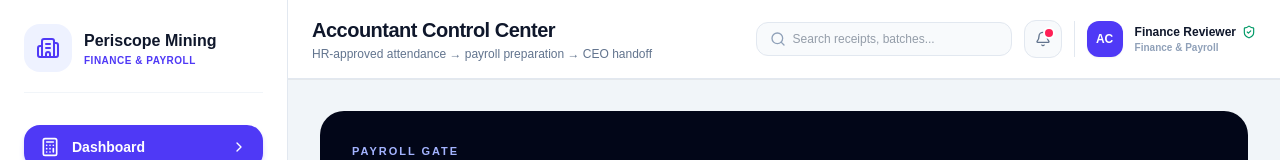
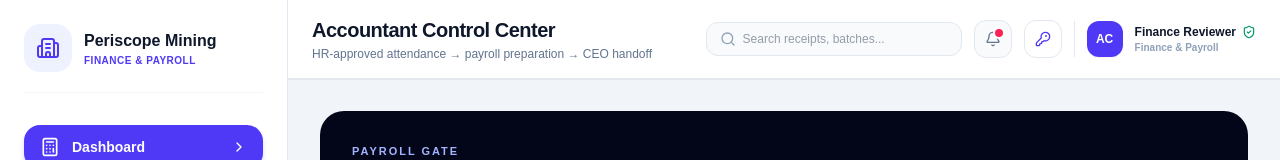
Before and after one commit to Kartellxrd/Automated-banking-system-, a Next.js app in the folder payroll-system/: page /dashboard/accountant in a window 1280 px wide. Shown: the top 160 px of the page. Built offline with nearby package versions, Linux system fonts and the light colour scheme; no server answers.

Commit message:
Add self-service password change to Accountant navbar

```diff
--- a/payroll-system/src/components/accountant/AccNavbar.js
+++ b/payroll-system/src/components/accountant/AccNavbar.js
@@ -1,20 +1,18 @@
 'use client';
 
-import { Bell, Search, ShieldCheck, UserCheck } from 'lucide-react';
+import { Bell, Search, ShieldCheck } from 'lucide-react';
+import ChangePasswordButton from '@/components/shared/ChangePasswordButton';
 
 export default function AccNavbar({ title = "Accountant Financial Portal", subtitle = "Payroll Variance, Expense Audits & Batch Staging" }) {
   return (
     <header className="bg-white border-b border-slate-200 px-6 py-4 sticky top-0 z-30 shadow-2xs">
       <div className="flex flex-col sm:flex-row sm:items-center justify-between gap-4">
-        {/* Title Section */}
         <div>
           <h1 className="text-xl font-black text-slate-900 tracking-tight">{title}</h1>
           <p className="text-xs text-slate-500 font-medium mt-0.5">{subtitle}</p>
         </div>
 
-        {/* Right Action Icons & Profile Badge */}
         <div className="flex items-center gap-3 self-end sm:self-auto">
-          {/* Quick Search */}
           <div className="relative hidden md:block">
             <Search className="w-4 h-4 text-slate-400 absolute left-3.5 top-1/2 -translate-y-1/2" />
             <input
@@ -24,13 +22,13 @@ export default function AccNavbar({ title = "Accountant Financial Portal", subti
             />
           </div>
 
-          {/* Notifications */}
           <button className="relative p-2.5 text-slate-500 hover:text-indigo-600 bg-slate-50 hover:bg-indigo-50 border border-slate-200 rounded-xl transition cursor-pointer">
             <Bell className="w-4 h-4" />
             <span className="absolute top-2 right-2 w-2 h-2 bg-rose-500 rounded-full ring-2 ring-white"></span>
           </button>
 
-          {/* User Role Badge */}
+          <ChangePasswordButton compact />
+
           <div className="flex items-center gap-3 pl-3 border-l border-slate-200">
             <div className="w-9 h-9 rounded-xl bg-indigo-600 text-white flex items-center justify-center font-black text-xs shadow-xs">
               AC
```
